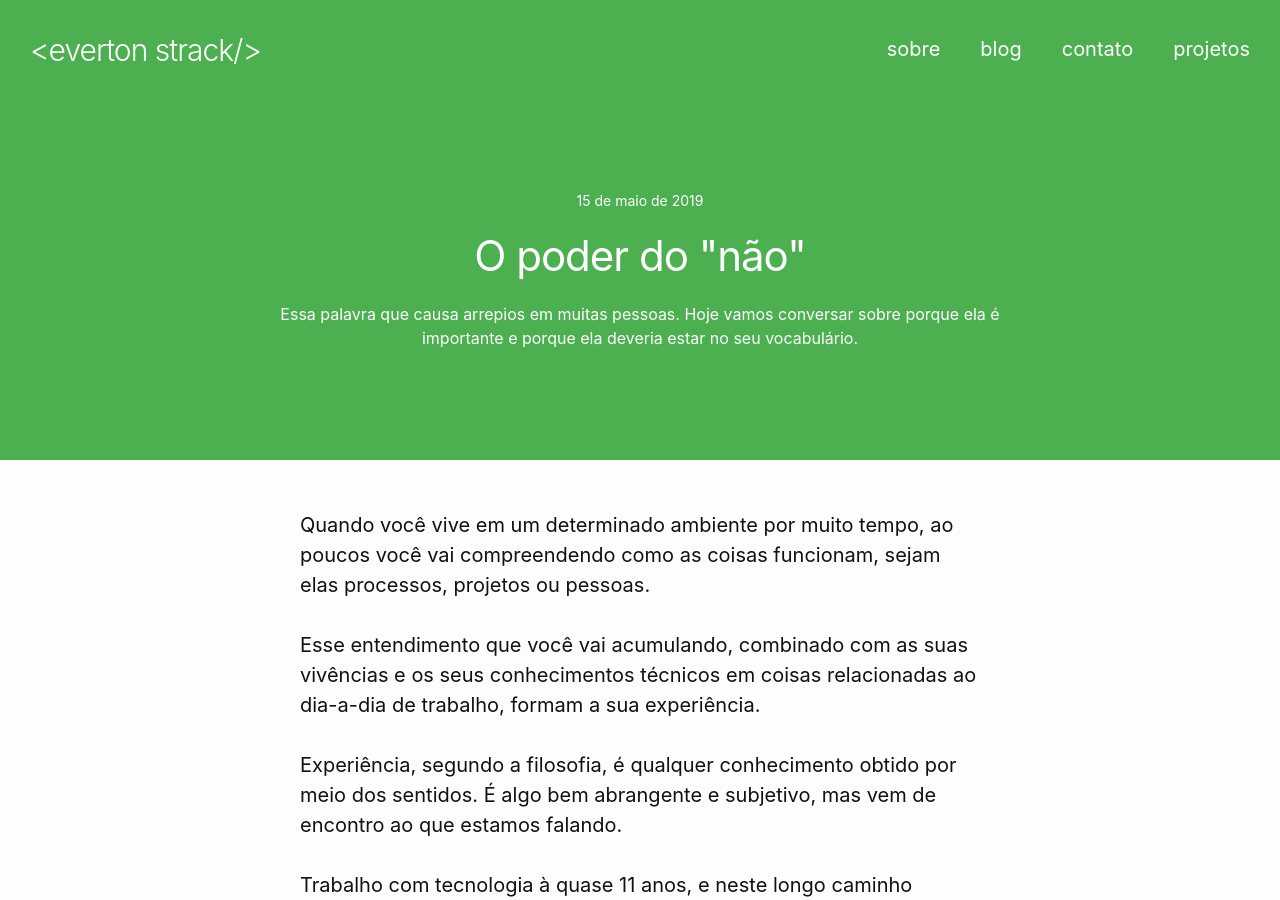
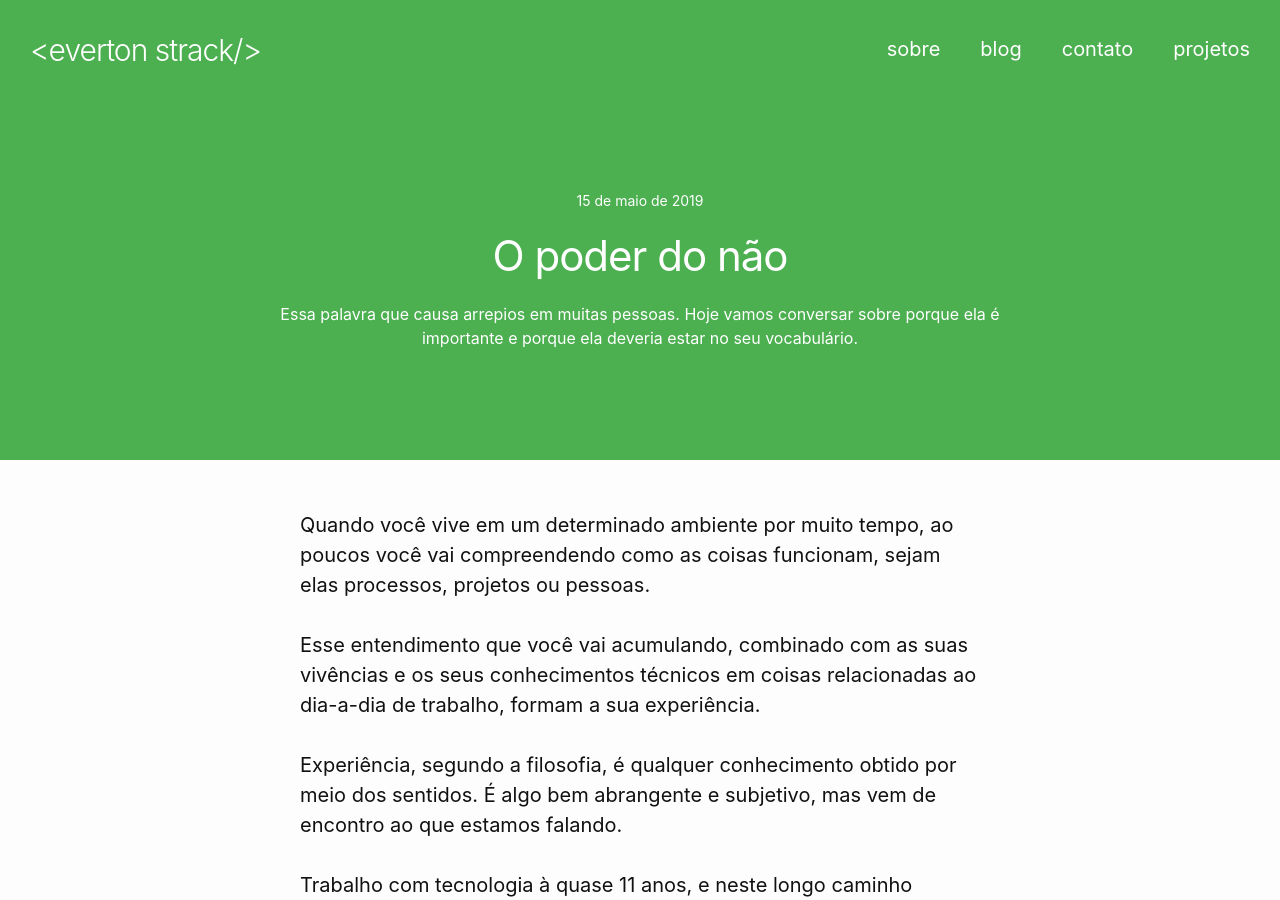
Before and after one commit to evertonstrack/blog.evertonstrack.com.br, a Jekyll site: the page built from _posts/2019-05-14-o-poder-do-nao.markdown, in a window 1280 px wide and 900 px high. Built offline with Jekyll 4.4.1, drawn with Linux system fonts in a browser that asks for light colours; comment, search, counter and statistics services are not loaded.

```diff
--- a/_posts/2019-05-14-o-poder-do-nao.markdown
+++ b/_posts/2019-05-14-o-poder-do-nao.markdown
@@ -1,6 +1,6 @@
 ---
 layout: post
-title:  "O poder do \"não\""
+title:  "O poder do não"
 description: "Essa palavra que causa arrepios em muitas pessoas. Hoje vamos conversar sobre porque ela é importante e porque ela deveria estar no seu vocabulário."
 date:   2019-05-14 21:00:00 -0300
 bodyClass: post-life
```
